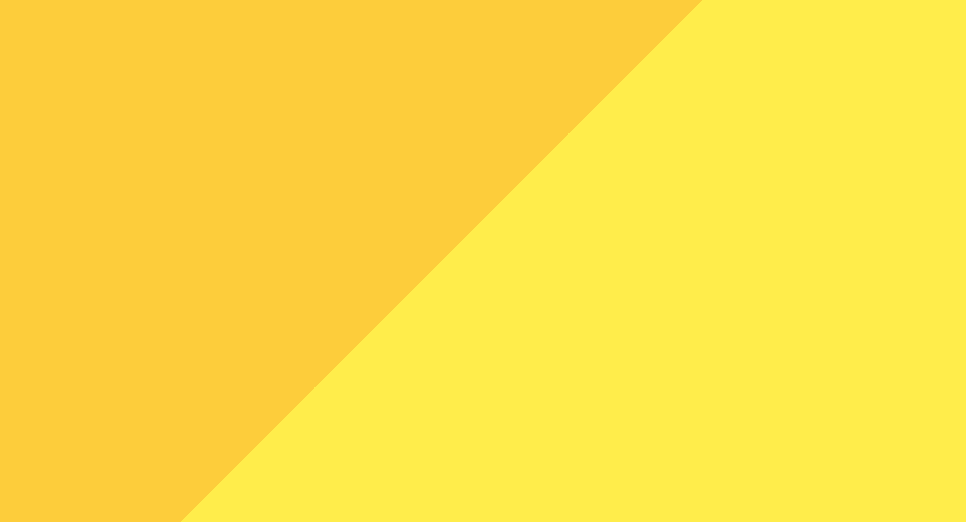
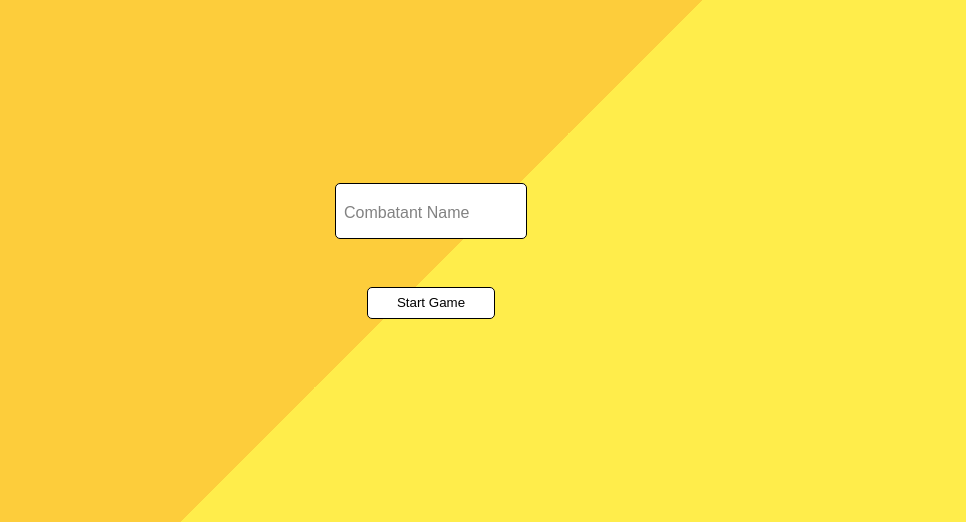
Before and after one commit to Hungry-munk/BattleShip, a website with bundled scripts: page dist/index.html in a window 1280 px wide. Shown: the part 233-755 px from the top of the page, without its empty margins (209-1175 px from the left). Built offline with nearby package versions, Linux system fonts and the light colour scheme.

Commit message:
added front page now popsup using js

```diff
--- a/scss/components/_layout.scss
+++ b/scss/components/_layout.scss
@@ -9,16 +9,17 @@
 :root {
 }
 
-html {
+html,
+body {
     font-family: system-ui, -apple-system, BlinkMacSystemFont, "Segoe UI",
         Roboto, Oxygen, Ubuntu, Cantarell, "Open Sans", "Helvetica Neue",
         sans-serif;
     height: 100vh;
+    background: linear-gradient(135deg, #fdcd3b 55%, #ffed4b 50%);
 }
 
-body {
-    height: 100%;
+div#root {
     display: grid;
     grid-template-rows: auto 1fr auto;
-    background: linear-gradient(135deg, #fdcd3b 55%, #ffed4b 50%);
+    height: 100%;
 }
--- a/scss/components/_starterPage.scss
+++ b/scss/components/_starterPage.scss
@@ -1,6 +1,6 @@
 @use "./shared.scss" as s;
 
-main#originPage {
+div.nameSelectionContainer {
     display: flex;
     justify-content: center;
     align-items: center;
@@ -17,6 +17,7 @@ main#originPage {
             font-size: 1rem;
             outline: none;
             border: 1px solid;
+            border-radius: s.$borderRadius;
 
             // for coluring the placeholder
             &::placeholder {
--- a/src/index.js
+++ b/src/index.js
@@ -0,0 +1,5 @@
+import * as UI from "./modules/UI/UICombider.js";
+const bodyElement = document.querySelector("body");
+
+// making starter page appear
+bodyElement.appendChild(UI.starterPageMaker());
--- a/src/modules/UI/UICombider.js
+++ b/src/modules/UI/UICombider.js
@@ -1,11 +1,12 @@
 // sP for startPage
 import * as sP from "./starterPageMakers.js";
 
-// making starting page appear
-const pageBody = document.querySelector("body");
-
-pageBody.innerHTML += `
-    ${sP.headerMaker()}
-    ${sP.mainStarterMaker()}
-    ${sP.footerMaker()}
-`;
+// making starting page function
+export function starterPageMaker() {
+    const pageBody = document.createElement("div");
+    pageBody.id = "root";
+    pageBody.appendChild(sP.headerMaker());
+    pageBody.appendChild(sP.nameEnterMaker());
+    pageBody.appendChild(sP.footerMaker());
+    return pageBody;
+}
--- a/src/modules/UI/starterPageMakers.js
+++ b/src/modules/UI/starterPageMakers.js
@@ -1,8 +1,8 @@
 export function nameEnterMaker() {
-    const rootElement = document.createElement("div");
-    rootElement.id = "root";
+    const nameSelectionContainer = document.createElement("div");
+    nameSelectionContainer.classList.add("nameSelectionContainer");
 
-    rootElement.innerHTML = `
+    nameSelectionContainer.innerHTML = `
         <div class="nameSelection">
             <input
                 type="text"
@@ -13,9 +13,11 @@ export function nameEnterMaker() {
             <label>Combatant Name</label>
             <span class="nameErrorMsg"></span>
         </div>
+
+        <button type="button" class="startButton">Start Game</button>
     `;
 
-    return rootElement;
+    return nameSelectionContainer;
 }
 
 export function headerMaker() {
@@ -34,4 +36,5 @@ export function footerMaker() {
                 <i class="fa-brands fa-github"></i>
             </a>
     `;
+    return footerElement;
 }
```
Also changed, not shown: dist/main.css, dist/main.js.
